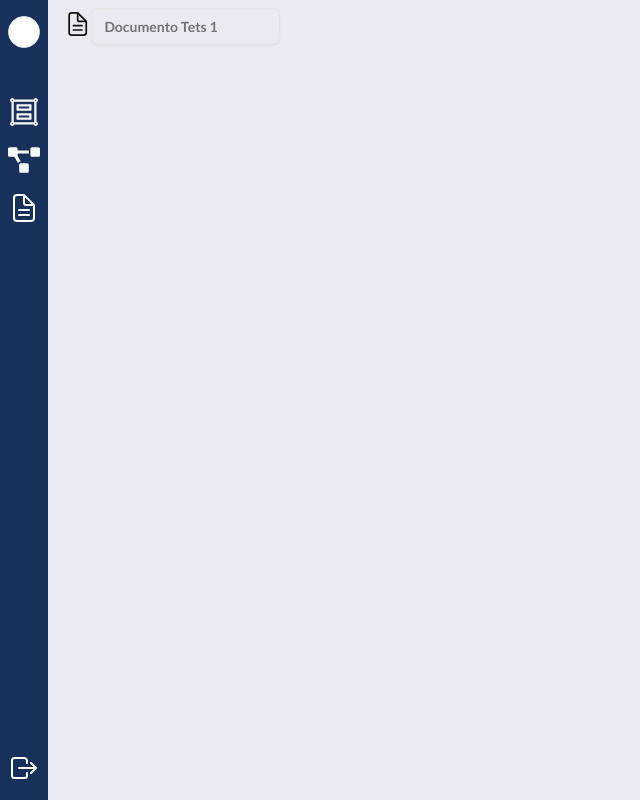
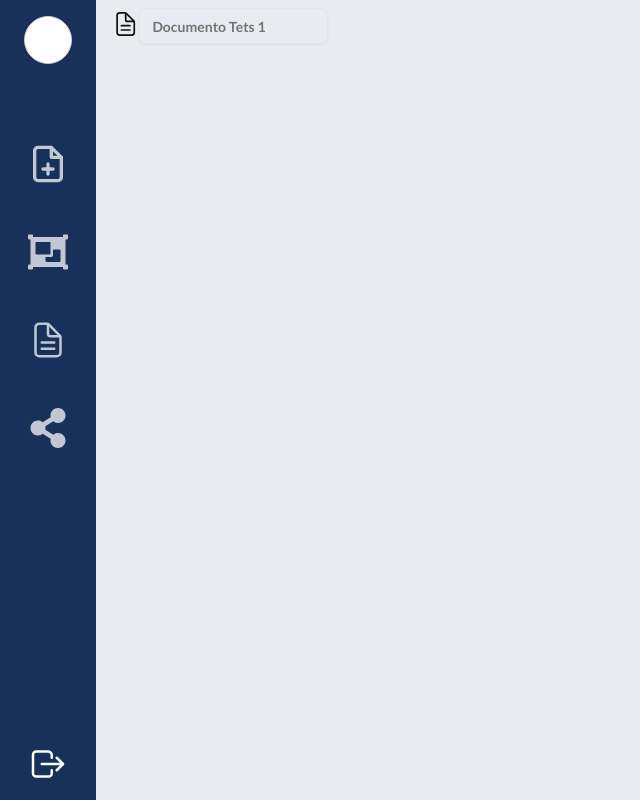
Before and after one commit to pedro256/docdoc, a Next.js app in the folder docdoc-frontend/: page /app/docs/create in a window 1280 px wide. Shown: the whole page, without its empty margins (0-640 px from the left). Built offline with nearby package versions, Linux system fonts and the light colour scheme.

Commit message:
fix navbar options

```diff
--- a/docdoc-frontend/src/app/globals.css
+++ b/docdoc-frontend/src/app/globals.css
@@ -48,7 +48,7 @@ body {
 
     --destructive-foreground: 0 0% 98%;
 
-    --border: 0 0% 89.8%;
+    --border: 0 0% 81%;
 
     --input: 0 0% 89.8%;
 
--- a/docdoc-frontend/src/components/headers/NavHeader.tsx
+++ b/docdoc-frontend/src/components/headers/NavHeader.tsx
@@ -1,59 +1,120 @@
-'use client';
-import Link from "next/link"
-import { useState } from "react"
-import { AiOutlineGroup } from "react-icons/ai";
-import { FaProjectDiagram } from "react-icons/fa";
-import { IoDocumentTextOutline, IoLogOutOutline } from "react-icons/io5";
-import { Tooltip } from "react-tooltip";
+"use client";
+import navRoutes from "@/routes/routes";
+import "./styles.css";
+
+import { useState } from "react";
 import { twMerge } from "tailwind-merge";
+import { IoGitNetwork, IoLogOutOutline } from "react-icons/io5";
+import { FiFilePlus } from "react-icons/fi";
+import { FaCashRegister, FaCode, FaList, FaRegFile } from "react-icons/fa";
 
 export default function NavHeader() {
-    const [collapsed, setCollapsed] = useState(true)
+  const [contextNav, setContextNav] = useState<string>();
+
+  function setNav(nav?: string) {
+    if (contextNav == nav) {
+      setContextNav(undefined);
+    } else {
+      setContextNav(nav);
+    }
+  }
+  return (
+    <div className="flex h-screen">
+      {/* Barra Lateral */}
+      <div className="w-24 flex flex-col items-center justify-between bg-primary py-4 gap-2 text-primary-foreground">
+        <div className="flex flex-col items-center gap-12">
+          <div className="mb-8">
+            <div className="w-12 h-12 border rounded-full bg-white"></div>
+          </div>
+
+          {navRoutes.map((nav) => (
+            <div
+              key={nav.id}
+              className={twMerge(
+                "px-4 opacity-75 hover:opacity-100",
+                contextNav == nav.id ? "border-l-8 border-white shadow-lg" : ""
+              )}
+              onClick={() => setNav(nav.id)}
+            >
+              {nav.content}
+            </div>
+          ))}
+        </div>
+        <div>
+          <IoLogOutOutline className="w-10 h-10" />
+        </div>
+      </div>
+
+      {/* Conteúdo Dinâmico */}
+      {contextNav && (
+        <div className="nav-animated bg-primary-700 w-80 border-r-8 border-[#27416E] p-4">
+          {contextNav == "dom" && <DomContentItem />}
+          {contextNav == "new-documents" && <NewDocsContentItem />}
+        </div>
+      )}
+    </div>
+  );
+}
+function DomContentItem() {
   return (
     <div>
-            <div className="w-12 h-screen flex flex-col items-center justify-between bg-primary py-4 gap-2  text-primary-foreground">
-                {/* <div className="flex flex-col ">
-                    <Link href="/app/realms">
-                        Domínio
-                    </Link>
-                    <Link href="/app/projects">
-                        Projetos
-                    </Link>
-                    <Link href="/app/folders">
-                        Pastas
-                    </Link>
-                    <Link href="/app/docs/create">
-                        Documentos
-                    </Link>
-                </div> */}
+      <h1 className="text-white text-2xl">Domínio</h1>
+    </div>
+  );
+}
 
-                <div className="flex flex-col items-center gap-4 ">
-
-                    <div className="mb-8">
-                        <div className="w-8 h-8 border rounded-full bg-white">
-
+function NewDocsContentItem() {
+  return (
+    <div>
+      <div className="flex items-center gap-2 my-2">
+        <FiFilePlus className="w-10 h-10 focus:outline-0 text-white" />
+        <h1 className="text-white text-2xl">Novos Documentos</h1>
+      </div>
+      <div className="py-8 px-2 flex flex-col gap-4">
+        <div className="w-full p-4 bg-white flex justify-center itens-center gap-2">
+          <div>
+            <FaRegFile className="w-6 h-6" />
+          </div>
+          <div className="w-full">
+            <p className=" text-center font-bold"> VAZIO</p>
           </div>
         </div>
+
+        <div className="w-full p-4 bg-[#DB8D34] flex justify-center itens-center gap-2 text-white">
           <div>
-                        <AiOutlineGroup data-tooltip-id="basic" data-tooltip-content="Domínios" className="w-8 h-8" />
+            <FaCashRegister className="w-6 h-6" />
           </div>
-                    <div>
-                        <FaProjectDiagram data-tooltip-id="basic" data-tooltip-content="Projetos" className="w-8 h-8" />
+          <div className="w-full">
+            <p className=" text-center font-bold">ATA DE REUNIÃO</p>
           </div>
-                    <div>
-                        <IoDocumentTextOutline data-tooltip-id="basic" data-tooltip-content="Documentos" className="w-8 h-8" />
         </div>
 
-
+        <div className="w-full p-4 bg-[#2B9E20] flex justify-center itens-center gap-2 text-white">
+          <div>
+            <FaList className="w-6 h-6" />
           </div>
-                <div>
-                    <IoLogOutOutline className="w-8 h-8" />
-
+          <div className="w-full">
+            <p className=" text-center font-bold">ELABORAÇÃO DE REQUISITOS</p>
+          </div>
         </div>
 
+        <div className="w-full p-4 bg-[#212325] flex justify-center itens-center gap-2 text-white">
+          <div>
+            <FaCode className="w-6 h-6" />
           </div>
-
+          <div className="w-full">
+            <p className=" text-center font-bold">DOCUMENTAÇÃO DE CÓDIGO</p>
           </div>
-
-    )
+        </div>
+        <div className="w-full p-4 bg-[#D9D9D9] flex justify-center itens-center gap-2 text-white">
+          <div>
+            <IoGitNetwork className="text-[#212325] w-6 h-6" />
+          </div>
+          <div className="w-full">
+            <p className=" text-center text-[#212325] font-bold">DOCUMENTAÇÃO DE CÓDIGO</p>
+          </div>
+        </div>
+      </div>
+    </div>
+  );
 }
--- /dev/null
+++ b/docdoc-frontend/src/components/headers/styles.css
@@ -0,0 +1,18 @@
+.nav-animated{
+    animation: fadeRight 100ms ease-in-out forwards;
+}
+
+@keyframes fadeRight {
+    from {
+      opacity: 0.2;
+      transform: translateX(-20px);
+    }
+    to {
+      opacity: 1;
+      transform: translateX(0);
+    }
+  }
+
+  .fade-right {
+    animation: fadeRight 100ms ease-in-out forwards;
+  }
--- /dev/null
+++ b/docdoc-frontend/src/routes/routes.tsx
@@ -0,0 +1,57 @@
+import { FaObjectGroup, FaShareAlt } from "react-icons/fa";
+import { IoDocumentTextOutline } from "react-icons/io5";
+import { FiFilePlus } from "react-icons/fi";
+
+interface NavItem {
+    id: string;
+    content: React.ReactNode;
+    title: string;
+  }
+
+const navRoutes: Array<NavItem> = [
+  {
+    id: "new-documents",
+    title: "Novos Documentos",
+    content: (
+      <FiFilePlus
+        data-tooltip-id="basic"
+        data-tooltip-content="Novos Documentos"
+        className="w-10 h-10 focus:outline-0"
+      />
+    ),
+  },
+  {
+    id: "dom",
+    title: "Domínio",
+    content: (
+      <FaObjectGroup
+        data-tooltip-id="basic"
+        data-tooltip-content="Domínio"
+        className="w-10 h-10 focus:outline-0"
+      />
+    ),
+  },
+  {
+    id: "docs",
+    title: "Documentos",
+    content: (
+      <IoDocumentTextOutline
+        data-tooltip-id="basic"
+        data-tooltip-content="Documentos"
+        className="w-10 h-10 focus:outline-0"
+      />
+    ),
+  },
+  {
+    id: "shareds",
+    title: "Compartilhados",
+    content: (
+      <FaShareAlt
+        data-tooltip-id="basic"
+        data-tooltip-content="Compartilhados"
+        className="w-10 h-10 focus:outline-0"
+      />
+    ),
+  },
+];
+export default navRoutes;
--- a/docdoc-frontend/tailwind.config.ts
+++ b/docdoc-frontend/tailwind.config.ts
@@ -13,6 +13,7 @@ const config: Config = {
 			primary:{
 				DEFAULT: '#18315B',
 				100:'#091b3980',
+				700:'#2C497B',
 				800: '#18315B',
 				900: '#091B39',
 				foreground:'#fafbfc'
@@ -70,6 +71,5 @@ const config: Config = {
   		}
   	}
   },
-  plugins: [require("tailwindcss-animate")],
 };
 export default config;
```
Lines whose indentation alone changed are shown as unchanged.
